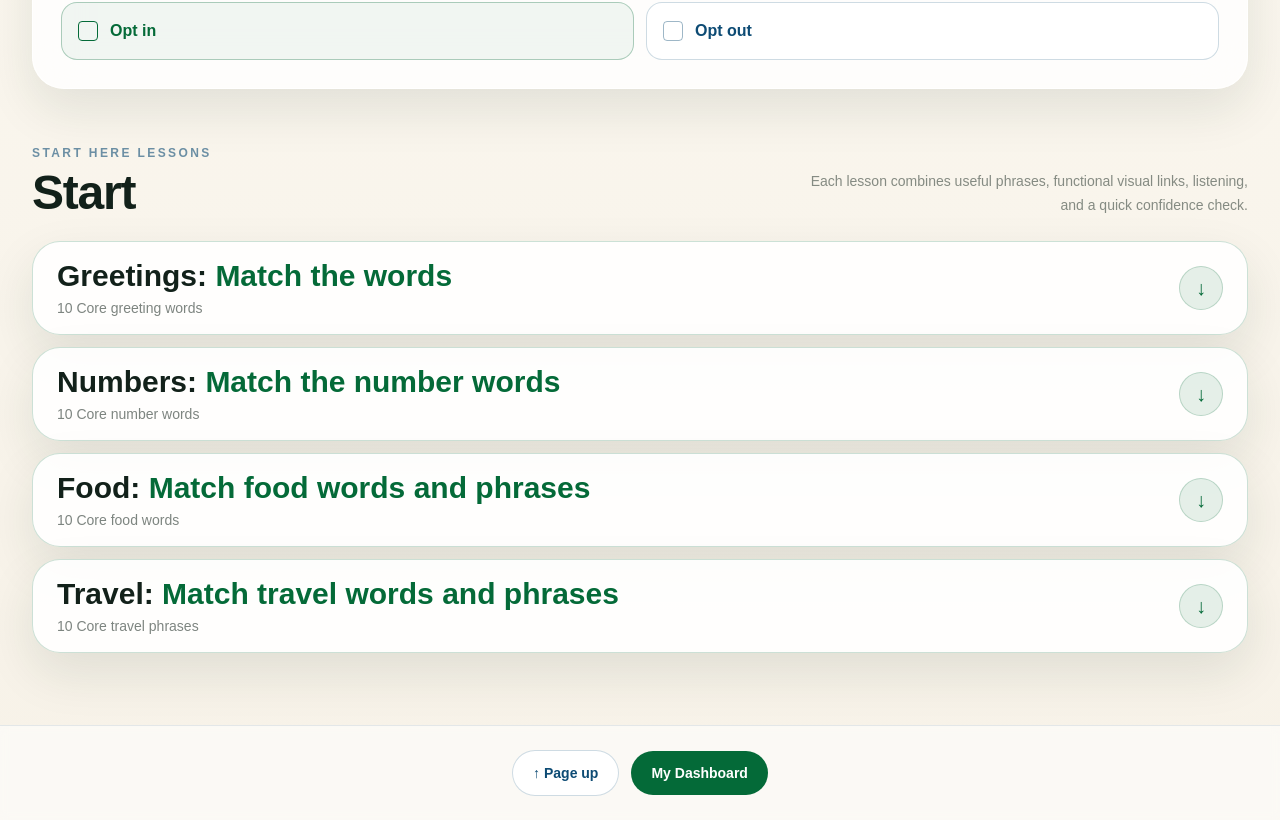
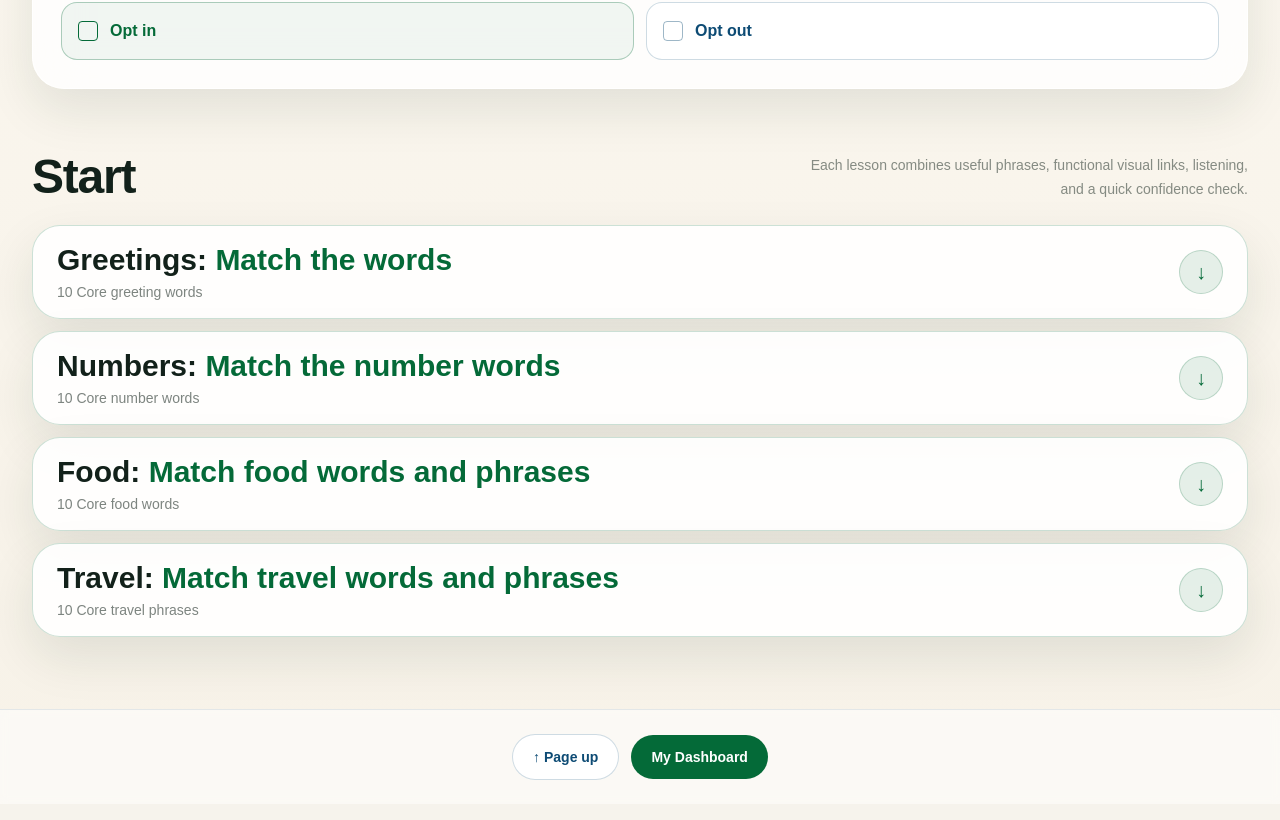
Before and after one commit to akgaza7/PORTULGIZA, a Next.js app in the folder site/: page / in a window 1280 px wide. Shown: the part 1719-2539 px from the top of the page. Built offline with nearby package versions, Linux system fonts and the light colour scheme; no server answers.

Commit message:
Remove Start Here lessons label

```diff
--- a/site/components/dashboard-shell.tsx
+++ b/site/components/dashboard-shell.tsx
@@ -159,7 +159,6 @@ export function DashboardShell() {
       <section id="learn" className="mt-14 scroll-mt-6 pb-6">
         <div className="mb-6 flex flex-col justify-between gap-3 sm:flex-row sm:items-end">
           <div>
-            <p className="eyebrow">Start Here lessons</p>
             <h2 className="mt-2 font-display text-4xl font-bold tracking-tight sm:text-5xl">Start</h2>
           </div>
           <p className="max-w-md text-sm leading-6 text-ink/50 sm:text-right">
```
